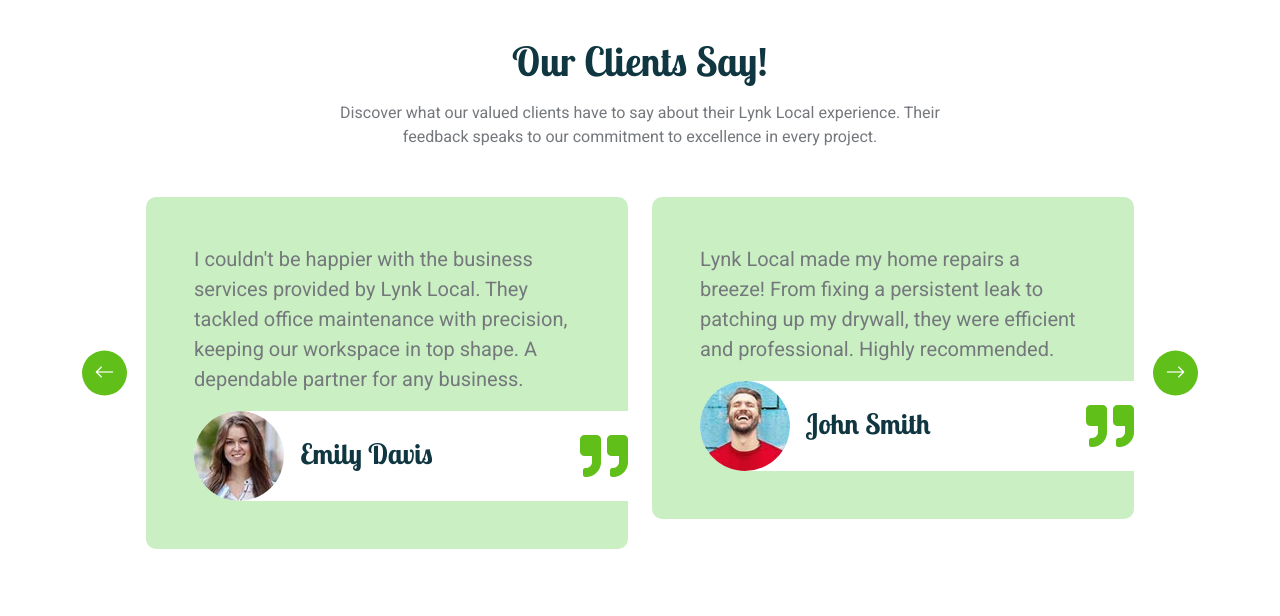
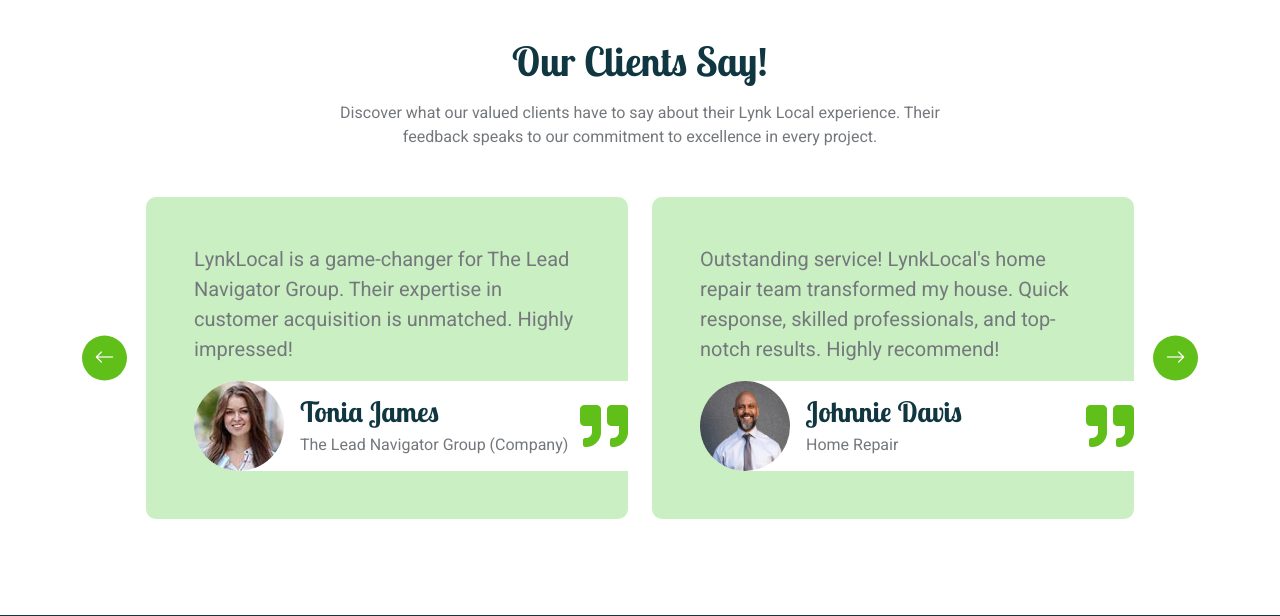
Before and after one commit to IslamKolade/Lynk_Local, a Django app: page / in a window 1280 px wide. Shown: the part 3687-4303 px from the top of the page. Run offline with Django 4.2, Linux system fonts and the light colour scheme; data comes from the database, SQL or seed files in the repository; some libraries are stand-ins or nearby versions.

Commit message:
New Testimonials

```diff
--- a/core/templates/index.html
+++ b/core/templates/index.html
@@ -466,31 +466,33 @@
                 </div>
                 <div class="owl-carousel testimonial-carousel wow fadeInUp" data-wow-delay="0.1s">
                     <div class="testimonial-item bg-light rounded p-5">
-                        <p class="fs-5">I couldn't be happier with the business services provided by Lynk Local. They tackled office maintenance with precision, keeping our workspace in top shape. A dependable partner for any business.</p>
+                        <p class="fs-5">LynkLocal is a game-changer for The Lead Navigator Group. Their expertise in customer acquisition is unmatched. Highly impressed!</p>
                         <div class="d-flex align-items-center bg-white me-n5" style="border-radius: 50px 0 0 50px;">
                             <img class="img-fluid flex-shrink-0 rounded-circle" src="{% static "img/testimonial-1.jpg" %}" style="width: 90px; height: 90px;">
                             <div class="ps-3">
-                                <h3 class="mb-1">Emily Davis</h3>
+                                <h3 class="mb-1">Tonia James</h3>
+                                <span>The Lead Navigator Group (Company)</span>
                             </div>
                             <i class="fa fa-quote-right fa-3x text-primary ms-auto d-none d-sm-flex"></i>
                         </div>
                     </div>
                     <div class="testimonial-item bg-light rounded p-5">
-                        <p class="fs-5">Lynk Local made my home repairs a breeze! From fixing a persistent leak to patching up my drywall, they were efficient and professional. Highly recommended.</p>
+                        <p class="fs-5">Outstanding service! LynkLocal's home repair team transformed my house. Quick response, skilled professionals, and top-notch results. Highly recommend!</p>
                         <div class="d-flex align-items-center bg-white me-n5" style="border-radius: 50px 0 0 50px;">
-                            <img class="img-fluid flex-shrink-0 rounded-circle" src="{% static "img/testimonial-2.jpg" %}" style="width: 90px; height: 90px;">
+                            <img class="img-fluid flex-shrink-0 rounded-circle" src="{% static "img/testimonial-5.jpg" %}" style="width: 90px; height: 90px;">
                             <div class="ps-3">
-                                <h3 class="mb-1">John Smith</h3>
+                                <h3 class="mb-1">Johnnie Davis</h3>
+                                <span>Home Repair</span>
                             </div>
                             <i class="fa fa-quote-right fa-3x text-primary ms-auto d-none d-sm-flex"></i>
                         </div>
                     </div>
                     <div class="testimonial-item bg-light rounded p-5">
-                        <p class="fs-5">Lynk Local transformed my home with their renovation services. They took my ideas and turned them into reality, from minor updates to a stunning remodel. Great attention to detail!</p>
+                        <p class="fs-5">LynkLocal's free marketplace made selling my furniture a breeze! Quick and hassle-free experience. Thanks, LynkLocal!</p>
                         <div class="d-flex align-items-center bg-white me-n5" style="border-radius: 50px 0 0 50px;">
                             <img class="img-fluid flex-shrink-0 rounded-circle" src="{% static "img/testimonial-3.jpg" %}" style="width: 90px; height: 90px;">
                             <div class="ps-3">
-                                <h3 class="mb-1">Michael Barry</h3>
+                                <h3 class="mb-1">Scott Keran</h3>
                             </div>
                             <i class="fa fa-quote-right fa-3x text-primary ms-auto d-none d-sm-flex"></i>
                         </div>
```
Also changed, not shown: core/static/img/testimonial-2.jpg (deleted), core/static/img/testimonial-5.jpg (added).
